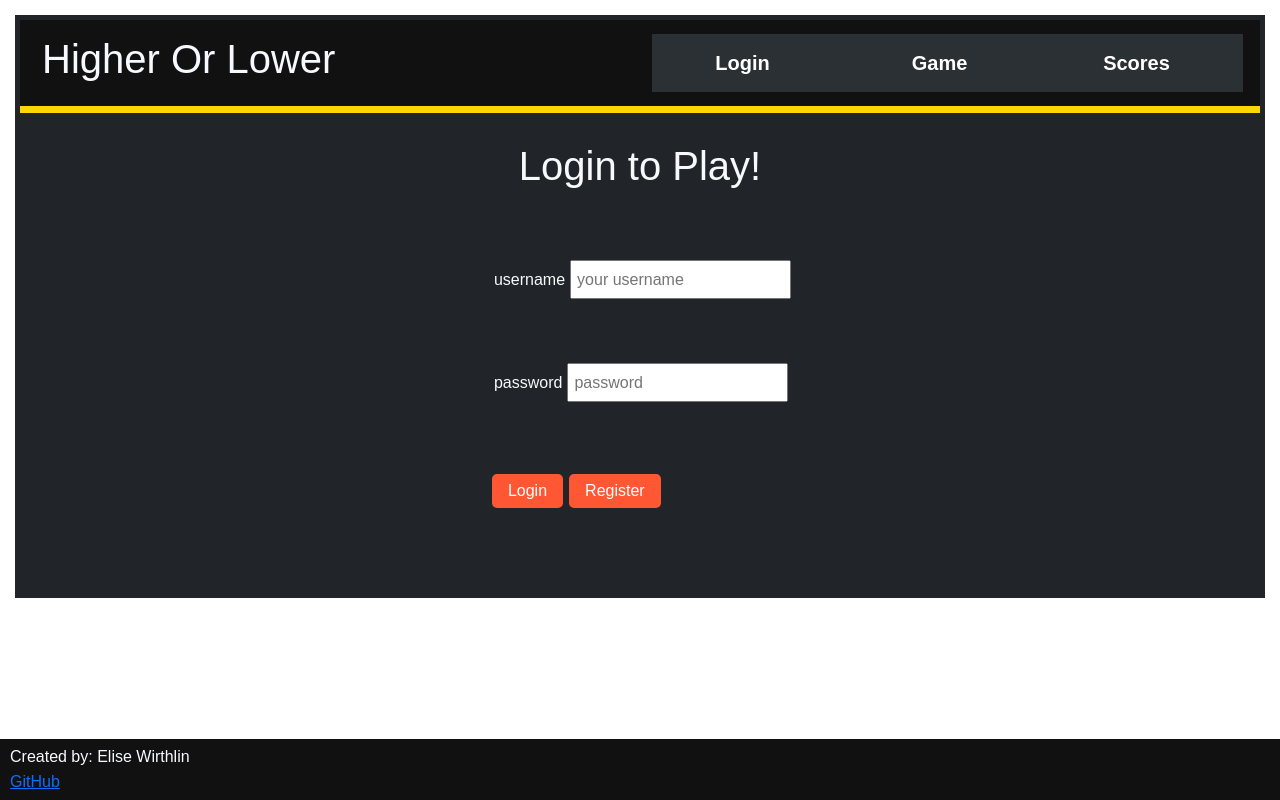
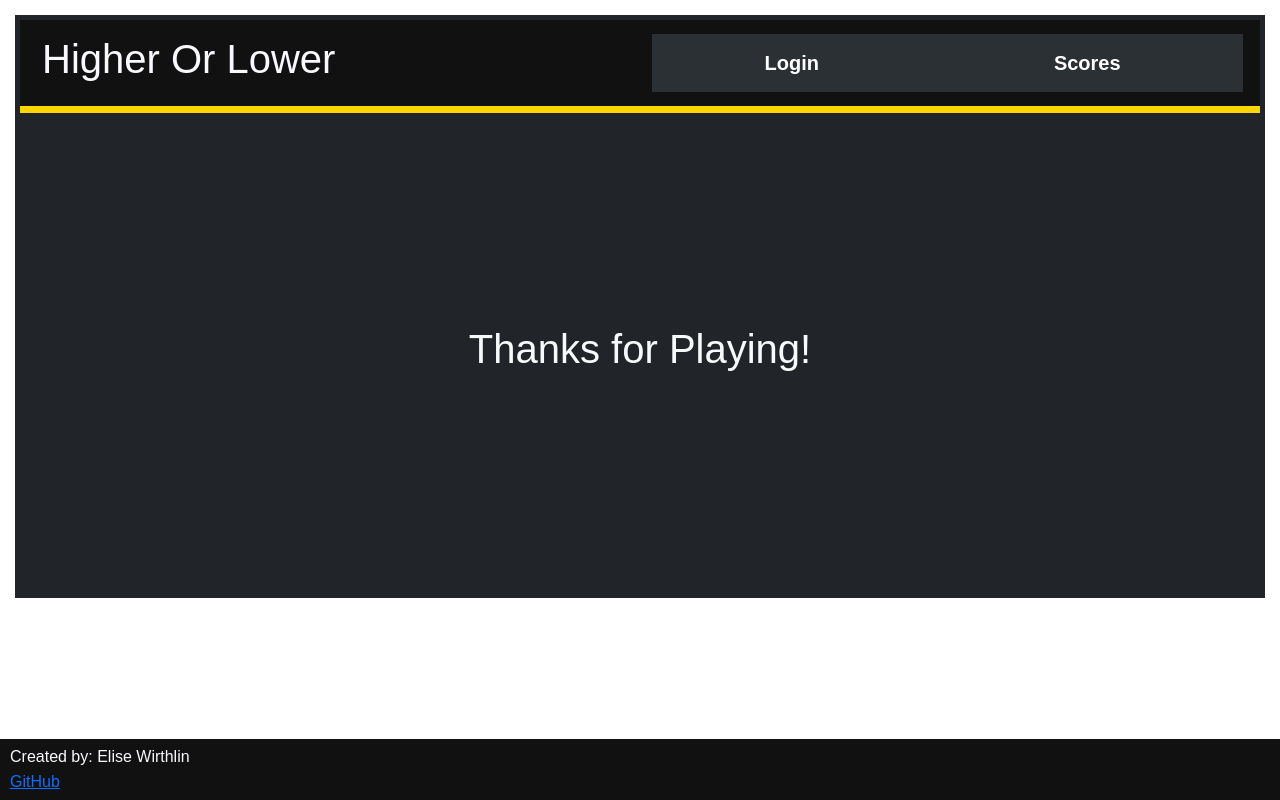
Before and after one commit to elsbels64/startup, a React (Vite) app: page / in a window 1280 px wide. Built offline with nearby package versions, Linux system fonts and the light colour scheme.

Commit message:
started setting up login

```diff
--- a/src/app.jsx
+++ b/src/app.jsx
@@ -8,7 +8,25 @@ import { Login } from './login/login';
 import { Game } from './game/game';
 import { Scores } from './scores/scores';
 
+export const AuthState = {
+  Authenticated: 'Authenticated',
+  Unauthenticated: 'Unauthenticated'
+};
+
 export default function App() {
+  const savedUserName = localStorage.getItem('userName') || '';
+  const savedAuthState = localStorage.getItem('authState') || AuthState.Unauthenticated;
+
+  const [userName, setUserName] = React.useState(savedUserName);
+  const [authState, setAuthState] = React.useState(savedAuthState);
+
+  const handleAuthChange = (newUserName, newAuthState) => {
+    setUserName(newUserName);
+    setAuthState(newAuthState);
+    localStorage.setItem('userName', newUserName);
+    localStorage.setItem('authState', newAuthState);
+  };
+
   return (
   <BrowserRouter>
   <div className='app bg-dark text-light'>
@@ -19,19 +37,26 @@ export default function App() {
       <div className =  "container" data-bs-theme="dark">
         <nav className =  "navbar  navbar-expand-lg bg-body-tertiary">
           <NavLink to = "/" className =  "navbar-brand">Login</NavLink>
-          <NavLink to = "game" className =  "navbar-brand">Game</NavLink>
+          {authState === AuthState.Authenticated && (
+                <NavLink className='nav-link' to='game'>
+                  Game
+                </NavLink>
+              )}
           <NavLink to = "scores" className =  "navbar-brand">Scores</NavLink>
         </nav>
       </div>
     </header>
 
     <Routes>
-    <Route path='/' element={<Login />} exact />
-    <Route path='/game' element={<Game />} />
-    <Route path='/scores' element={<Scores />} />
-    <Route path='*' element={<NotFound />} />
+          <Route
+            index
+            element={<Login userName={userName} authState={authState} onAuthChange={handleAuthChange} />}
+          />
+          <Route path='/game' element={<Game userName={userName} />} />
+          <Route path='/scores' element={<Scores />} />
+          <Route path='*' element={<NotFound />} />
+
     </Routes>
-
     <footer className = "fixed-bottom">
       <span className = "text-reset">Created by: Elise Wirthlin</span>
       <br/>
--- /dev/null
+++ b/src/login/authState.js
@@ -0,0 +1,11 @@
+import React from 'react';
+
+export class AuthState {
+    static Unknown = new AuthState('unknown');
+    static Authenticated = new AuthState('authenticated');
+    static Unauthenticated = new AuthState('unauthenticated');
+
+    constructor(name) {
+      this.name = name;
+    }
+  }
--- /dev/null
+++ b/src/login/authenticated.jsx
@@ -0,0 +1,23 @@
+import React from 'react';
+import { useNavigate } from 'react-router-dom';
+
+import Button from 'react-bootstrap/Button';
+
+export function Authenticated(props) {
+  function logout() {
+    localStorage.removeItem('userName');
+    props.onLogout();
+  }
+
+  return (
+    <div>
+      <div className='playerName'>{props.userName}</div>
+      <Button variant='primary' onClick={() => useNavigate('/play')}>
+        Play
+      </Button>
+      <Button variant='secondary' onClick={() => logout()}>
+        Logout
+      </Button>
+    </div>
+  );
+}
--- a/src/login/login.jsx
+++ b/src/login/login.jsx
@@ -1,24 +1,27 @@
 import React from 'react';
 import './login.css';
 
-export function Login() {
+import { Unauthenticated } from './unauthenticated';
+import { Authenticated } from './authenticated';
+import { AuthState } from './authState';
+
+export function Login({ userName, authState, onAuthChange }) {
   return (
-    <main>
-      <h1 className = "title">Login to Play!</h1>
-      <form method="get" action="game.html" className = "login-form">
-        <div>
-          <span>username</span>
-          <input type="text" placeholder="your username" />
-        </div>
-        <div>
-          <span> password</span>
-          <input type="password" placeholder="password" />
-        </div>
-        <div>
-          <button type="submit">Login</button>
-          <button type="submit">Register</button>
-        </div>
-      </form>
-    </main>
+    <main >
+      <div>
+        {authState !== AuthState.Unknown && <h1>Thanks for Playing!</h1>}
+        {authState === AuthState.Authenticated && (
+          <Authenticated userName={userName} onLogout={() => onAuthChange(userName, AuthState.Unauthenticated)} />
+        )}
+        {authState === AuthState.Unauthenticated && (
+          <Unauthenticated
+            userName={userName}
+            onLogin={(loginUserName) => {
+              onAuthChange(loginUserName, AuthState.Authenticated);
+            }}
+          />
+        )}
+      </div>
+  </main>
   );
 }
--- /dev/null
+++ b/src/login/unauthenticated.jsx
@@ -0,0 +1,39 @@
+import React from 'react';
+
+import Button from 'react-bootstrap/Button';;
+
+export function Unauthenticated(props) {
+  const [userName, setUserName] = React.useState(props.userName);
+  const [password, setPassword] = React.useState('');
+
+  async function loginUser() {
+    localStorage.setItem('userName', userName);
+    props.onLogin(userName);
+  }
+
+  async function registerUser() {
+    localStorage.setItem('userName', userName);
+    props.onLogin(userName);
+  }
+
+  return (
+    <>
+      <div>
+        <div className='input-group mb-3'>
+          <span className='input-group-text'>@</span>
+          <input className='form-control' type='text' value={userName} onChange={(e) => setUserName(e.target.value)} placeholder='your@email.com' />
+        </div>
+        <div className='input-group mb-3'>
+          <span className='input-group-text'>🔒</span>
+          <input className='form-control' type='password' onChange={(e) => setPassword(e.target.value)} placeholder='password' />
+        </div>
+        <Button variant='primary' onClick={() => loginUser()} disabled={!userName || !password}>
+          Login
+        </Button>
+        <Button variant='secondary' onClick={() => registerUser()} disabled={!userName || !password}>
+          Register
+        </Button>
+      </div>
+    </>
+  );
+}
```
